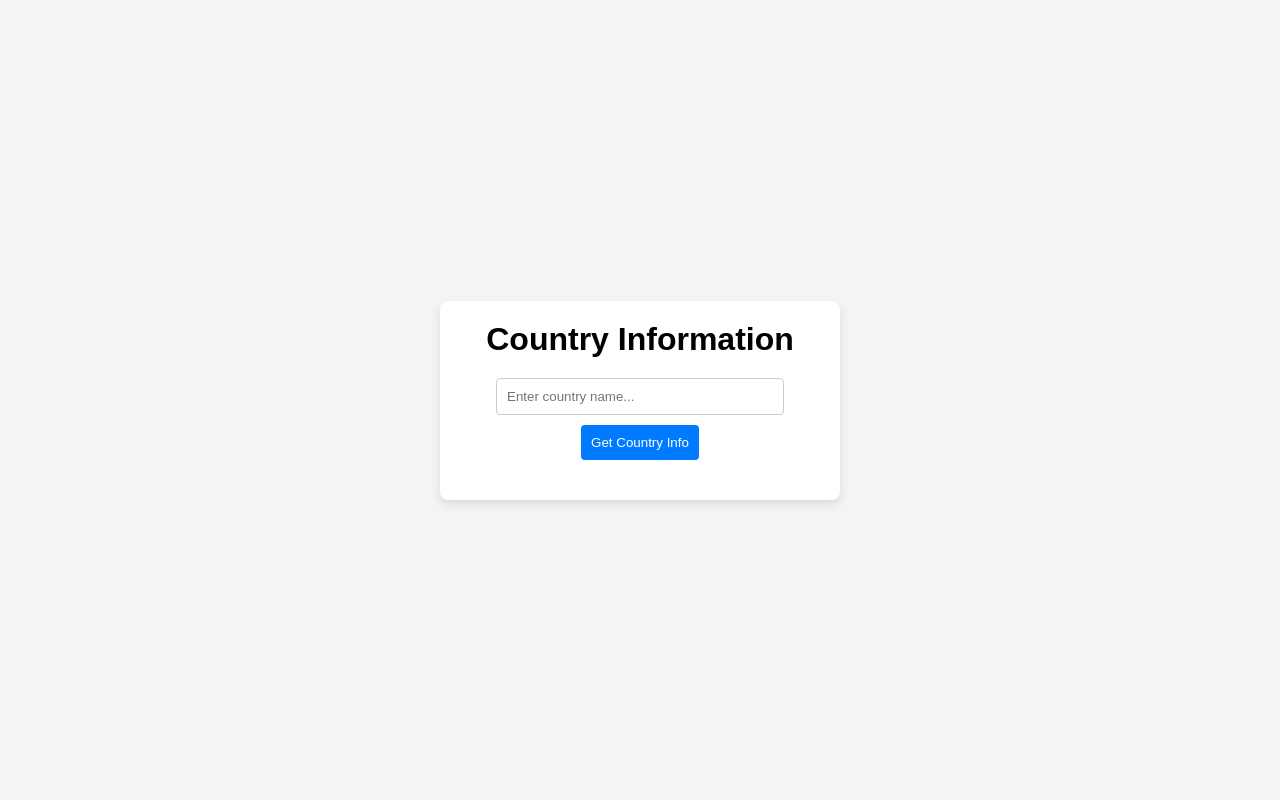
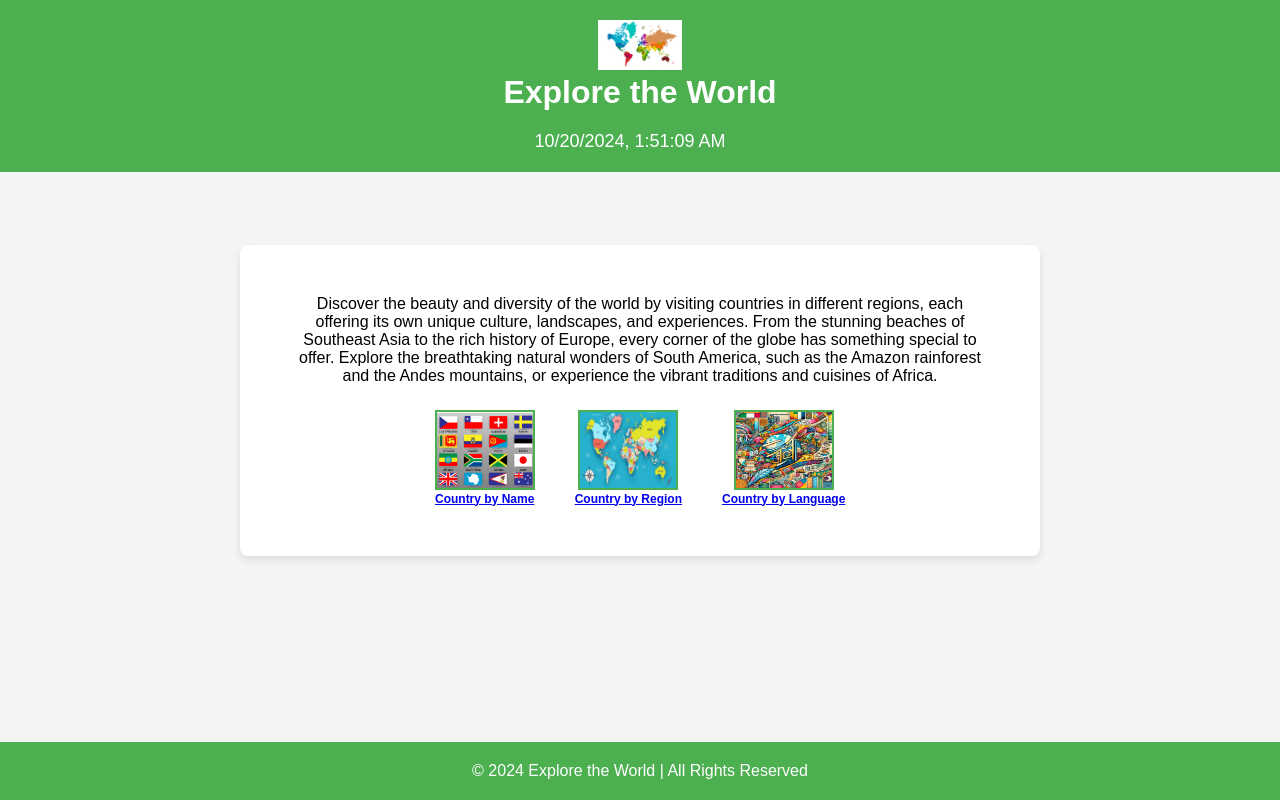
Before and after one commit to pulidoesr/visitcountries, a plain HTML site: page index.html in a window 1280 px wide. Drawn offline with Linux system fonts and the light colour scheme.

Commit message:
w06 Main Page

```diff
--- a/index.html
+++ b/index.html
@@ -5,19 +5,56 @@
     <meta name="viewport" content="width=device-width, initial-scale=1.0">
     <title>Country Information</title>
     <link rel="stylesheet" href="./src/css/style.css">
+    <script src="./src/js/main.js" type="module"></script>
 </head>
 <body>
+    <header class="divider" id="main-header"></header>
+    <header>
+        <img src="./src/public/images/logos/world_header.webp" alt="World logo" class="header-logo">
+        <h1>Explore the World</h1>
+        <div class="date-time" id="dateTime"></div>
+    </header>
     <div class="container">
-        <h1>Country Information</h1>
-        <input type="text" id="countryInput" placeholder="Enter country name..." />
-        <button id="fetchButton">Get Country Info</button>
 
-        <div id="countryInfo" class="info-box">
-            <!-- Country info will appear here -->
-        </div>
+        <p>Discover the beauty and diversity of the world by visiting countries in different regions, each offering its own unique culture, landscapes, and experiences. From the stunning beaches of Southeast Asia to the rich history of Europe, every corner of the globe has something special to offer. Explore the breathtaking natural wonders of South America, such as the Amazon rainforest and the Andes mountains, or experience the vibrant traditions and cuisines of Africa.</p>
+        <section class="world">
+            <ul class="world-grid">
+              <li>
+                <a href="/src/pages/index.html?category=name"
+                  ><img
+                    src="/src/public/images/logos/world_name.webp"
+                    alt="Countries by name"
+                    class="main-button"
+                  />
+                  <h2>Country by Name</h2>
+                </a>
+              </li>
+              <li>
+                <a href="/src/pages/index.html?category=region"
+                  ><img
+                    src="/src/public/images/logos/world_region.webp"
+                    alt="Country by Region"
+                    class="main-button"
+                  />
+                  <h2>Country by Region</h2>
+                </a>
+              </li>
+              <li>
+                <a href="/src/pages/index.html?category=language"
+                  ><img
+                    src="/src/public/images/logos/world_language.webp"
+                    alt="Country by Language"
+                    class="main-button"
+                  />
+                  <h2>Country by Language</h2>
+                </a>
+              </li>
+            </ul>
+        </section>
     </div>
-
-    <script src="./src/js/script.js" type="module"></script>
-
+    <footer id="main-footer"></footer>
+    <footer>
+        <p>&copy; 2024 Explore the World | All Rights Reserved</p>
+    </footer>
 </body>
 </html>
--- a/src/css/style.css
+++ b/src/css/style.css
@@ -1,10 +1,51 @@
+/* MAIN PAGE */
+
 * {
   box-sizing: border-box;
   margin: 0;
   padding: 0;
 }
+header, footer {
+  background-color: #4CAF50;
+  color: white;
+  text-align: center;
+  padding: 20px 0;
+  position: fixed;
+  width: 100%;
+  left: 0;
+  z-index: 10;
+}
+/* Position header at the top */
+header {
+  top: 0;
+}
+/* Position footer at the bottom */
+footer {
+  bottom: 0;
+}
 
-body {
+.header-logo {
+  height: 50px; /* Adjust the logo size */
+  width: auto; /* Maintain aspect ratio */
+}
+.button-container {
+  display: flex;
+  justify-content: center;
+  gap: 20px;
+  margin-top: 20px; /* Add margin to space from header */
+}
+
+.date-time {
+  margin-right: 20px; /* Add right margin for spacing */
+  font-size: 18px;
+}
+
+button:hover {
+  background-color: #45a049;
+}
+
+body, html {
+  height: 100%;
   font-family: Arial, sans-serif;
   background-color: #f4f4f4;
   display: flex;
@@ -13,13 +54,39 @@ body {
   height: 100vh;
 }
 
+.button-img {
+  width: 40px;
+  height: 40px;
+  padding: 1px;
+  align-items: center;
+}
+
 .container {
   background-color: white;
   border-radius: 8px;
-  padding: 20px;
+  padding: 50px;
   box-shadow: 0 4px 8px rgba(0, 0, 0, 0.1);
-  width: 400px;
+  width: 800px;
   text-align: center;
+}
+
+/* product grid styles */
+.world-grid {
+  list-style-type: none;
+  font-size: 0.5rem;
+  gap: 40px;
+  display: flex;
+  flex-wrap: wrap;
+  justify-content: center;
+  text-align: center;
+  color: var(--dark-grey);
+  padding-left: 0;
+  padding-top: 25px;
+}
+.main-button {
+  width: 100px;
+  height: 80px; /* Maintain aspect ratio */
+  border: 2px solid #4CAF50; /* Add a green border */
 }
 
 h1 {
@@ -34,19 +101,6 @@ input {
   margin-bottom: 10px;
 }
 
-button {
-  padding: 10px;
-  background-color: #007bff;
-  color: white;
-  border: none;
-  border-radius: 4px;
-  cursor: pointer;
-}
-
-button:hover {
-  background-color: #0056b3;
-}
-
 .info-box {
   margin-top: 20px;
   text-align: left;
--- /dev/null
+++ b/src/js/main.js
@@ -0,0 +1,24 @@
+// class ExternalServices that fetches the product data
+import { loadHeaderFooter } from './utils.mjs';
+
+function goToPage(option) {
+    if (option === 'name') {
+        window.location.href = './src/pages/index.html';
+    } else if (option === 'region') {
+        window.location.href = 'review-by-region.html';
+    } else if (option === 'language') {
+        window.location.href = 'review-by-language.html';
+    }
+}
+
+function updateDateTime() {
+    const dateTimeElement = document.getElementById('dateTime');
+    const now = new Date();
+    dateTimeElement.textContent = now.toLocaleString(); // Display date and time
+}
+
+ // Update the date and time every second
+ setInterval(updateDateTime, 1000);
+
+ // load Header and Footer
+loadHeaderFooter();
--- /dev/null
+++ b/src/js/utils.mjs
@@ -0,0 +1,27 @@
+// Function
+
+async function loadTemplate(path) {
+  const res = await fetch(path);
+  const template = await res.text();
+  return template;
+}
+
+// General loader Header & Footer
+
+export async function loadHeaderFooter() {
+  const headerTemplate = await loadTemplate("/src/public/partials/header.html");
+  const headerElement = document.querySelector("#main-header");
+  const footerTemplate = await loadTemplate("/src/public/partials/footer.html");
+  const footerElement = document.querySelector("#main-footer");
+  renderWithTemplate(headerTemplate, headerElement);
+  renderWithTemplate(footerTemplate, footerElement);
+
+}
+
+// Render Template
+export function renderWithTemplate(template, parentElement, data, callback) {
+  parentElement.insertAdjacentHTML("afterbegin", template);
+  if (callback) {
+    callback(data);
+  }
+}
--- /dev/null
+++ b/src/public/partials/footer.html
@@ -0,0 +1 @@
+<p>&copy; 2024 Explore the World | All Rights Reserved</p>
--- /dev/null
+++ b/src/public/partials/header.html
@@ -0,0 +1,4 @@
+<div class="logo">
+  <img src="/src/public/images/logos/world_header.webp" alt="world" />
+  <a href="/index.html"> Visit<span class="highlight"> the World</span></a>
+</div>
```
Also changed, not shown: src/pages/index.html (+2 -2 lines), src/public/images/logos/world_button.webp (added), src/public/images/logos/world_header.webp (added), src/public/images/logos/world_language.webp (added), src/public/images/logos/world_name.webp (added), src/public/images/logos/world_region.webp (added).
